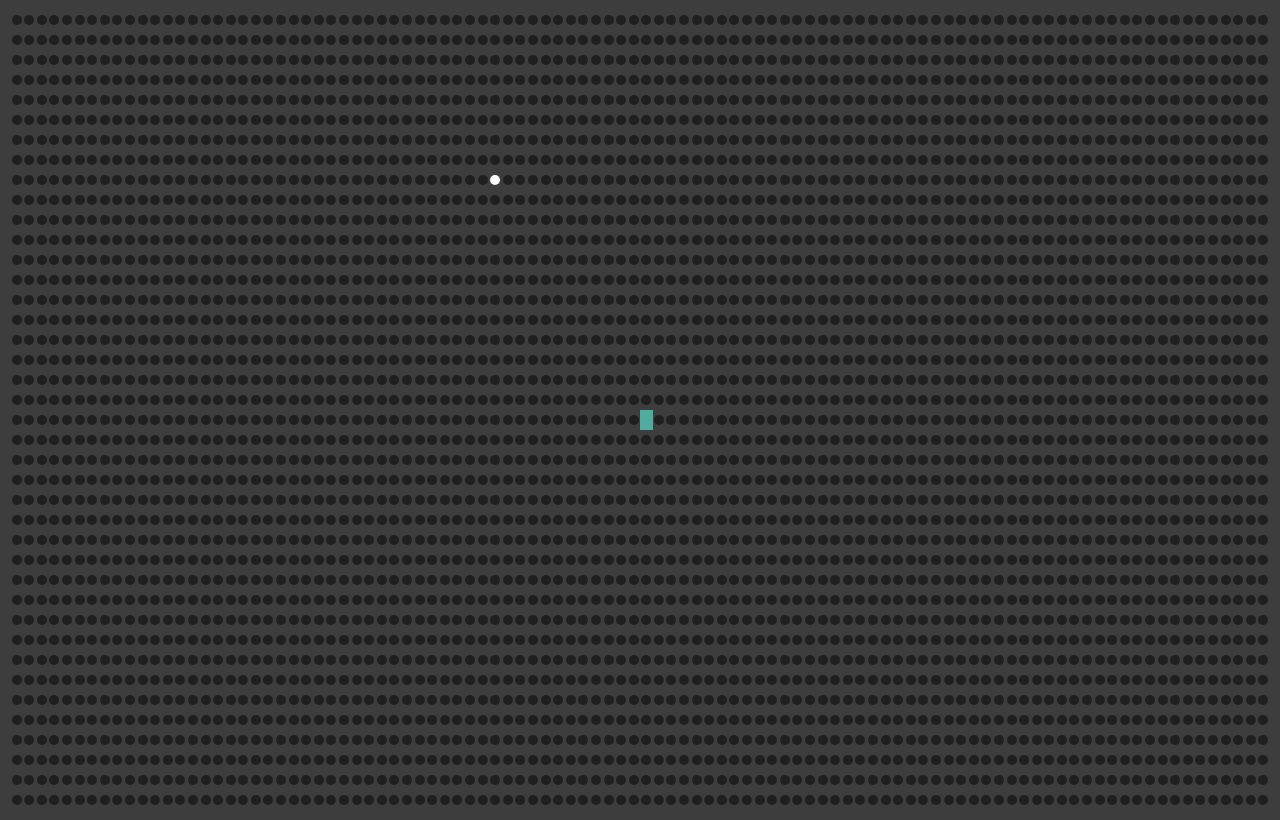
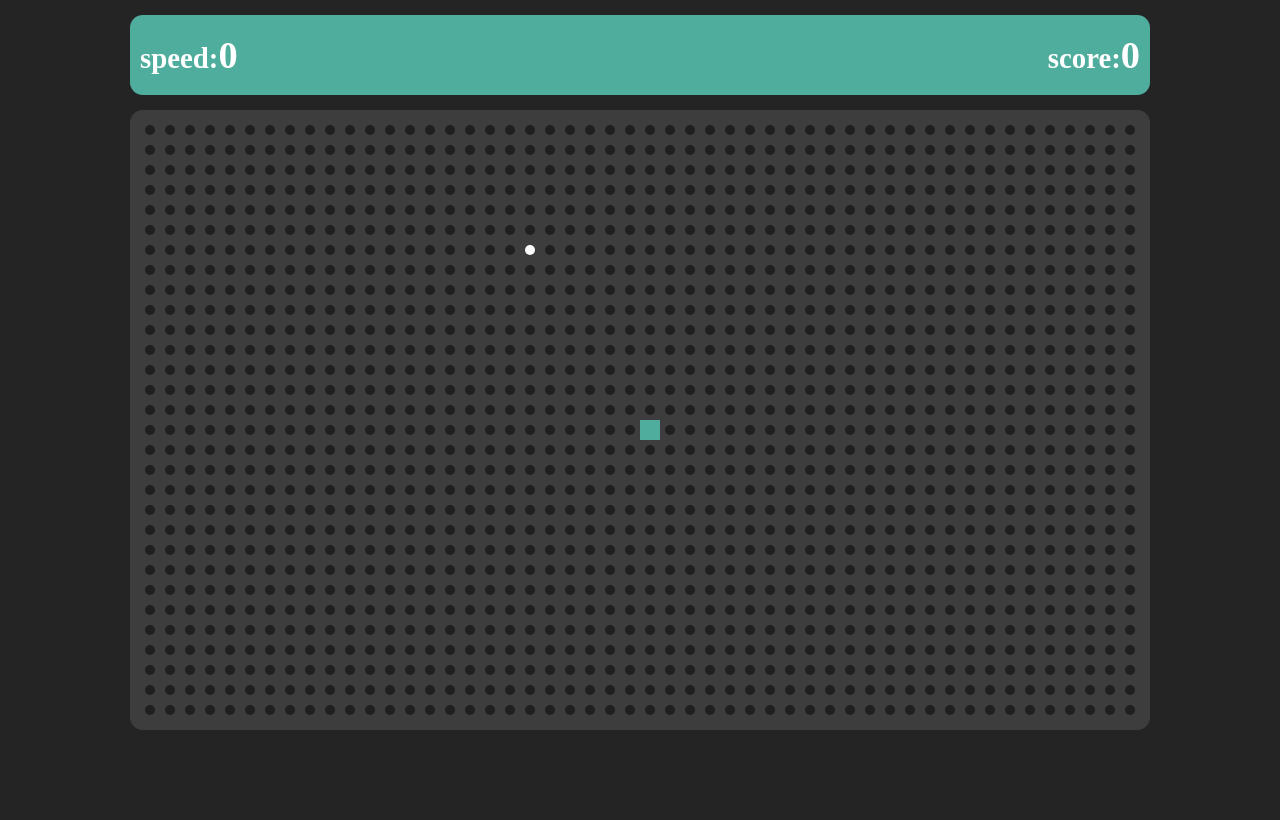
Before and after one commit to idebbarh/snakejs, a website with bundled scripts: page index.html in a window 1280 px wide. Built offline with nearby package versions, Linux system fonts and the light colour scheme.

Commit message:
feat: add record panned

```diff
--- a/index.html
+++ b/index.html
@@ -4,7 +4,16 @@
     <title>snake game</title>
     <link rel="stylesheet" href="./style.css" />
   </head>
-  <body></body>
+  <body>
+    <header id="record-pannel">
+      <h3 class="record-pannel__title">
+        speed:<span class="title__value title__value--speed">0</span>
+      </h3>
+      <h3 class="record-pannel__title">
+        score:<span class="title__value title__value--score">0</span>
+      </h3>
+    </header>
+  </body>
   <script defer type="module" src="index.js"></script>
   <script defer type="module" src="snake.js"></script>
 </html>
--- a/index.js
+++ b/index.js
@@ -1,12 +1,15 @@
 import Snake from "./snake.js";
 
-const COLS = 100;
-const ROWS = 40;
+const COLS = 50;
+const ROWS = 30;
+let speed = 0;
+let score = 0;
 let snakePos = [Math.floor(COLS / 2), Math.floor(ROWS / 2)];
 const snakeBody = new Snake(snakePos);
-
 let beatPos = getBeatPosition();
 const DIRS = ["ArrowUp", "ArrowDown", "ArrowLeft", "ArrowRight"];
+const recordPannedContainer = document.getElementById("record-pannel");
+recordPannedContainer.style.width = `${COLS * 20}px`;
 
 function isSnakeOutOfGrid(dir) {
   let res = false;
@@ -92,6 +95,8 @@ function checkIfBeatEaten() {
     return;
   }
 
+  score++;
+  updateGameScore();
   beatPos = getBeatPosition();
   snakeBody.unshift();
 }
@@ -175,6 +180,12 @@ function updateGrid() {
   updateGridBeatCell();
   updateGridSnakeCells();
 }
+function updateGameScore() {
+  const scoreValueContainer = document.querySelector(
+    ".record-pannel__title .title__value--speed",
+  );
+  scoreValueContainer.innerText = score;
+}
 
 function keyPressHandler(e) {
   const dir = e.key;
@@ -219,6 +230,8 @@ function renderGrid() {
     }
     gridContainer.appendChild(rowContainer);
   }
+  gridContainer.style.width = `${COLS * 20}px`;
+  gridContainer.style.height = `${ROWS * 20}px`;
   document.body.appendChild(gridContainer);
 }
 
--- a/style.css
+++ b/style.css
@@ -1,4 +1,5 @@
 :root {
+  --body-bg: #242424;
   --grid-bg: #3d3d3d;
   --cell-dot-bg: #1f1f1f;
   --cell-beat-bg: #fdfdfd;
@@ -9,12 +10,35 @@
   padding: 0;
   margin: 0;
 }
+body {
+  background: var(--body-bg);
+}
+#record-pannel {
+  display: flex;
+  justify-content: space-between;
+  align-items: center;
+  gap: 1.2rem;
+  margin: 15px auto;
+  padding: 0 10px;
+  background: var(--snake-head-bg);
+  border-radius: 0.8rem;
+  min-height: 80px;
+}
+.record-pannel__title {
+  color: white;
+  font-weight: bold;
+  font-size: 1.8rem;
+}
+.record-pannel__title .title__value {
+  font-size: 2.4rem;
+}
 #grid {
-  height: 100vh;
   display: flex;
   flex-direction: column;
   background: var(--grid-bg);
   padding: 10px;
+  border-radius: 0.8rem;
+  margin: 0 auto;
 }
 .grid__row {
   display: flex;
```
